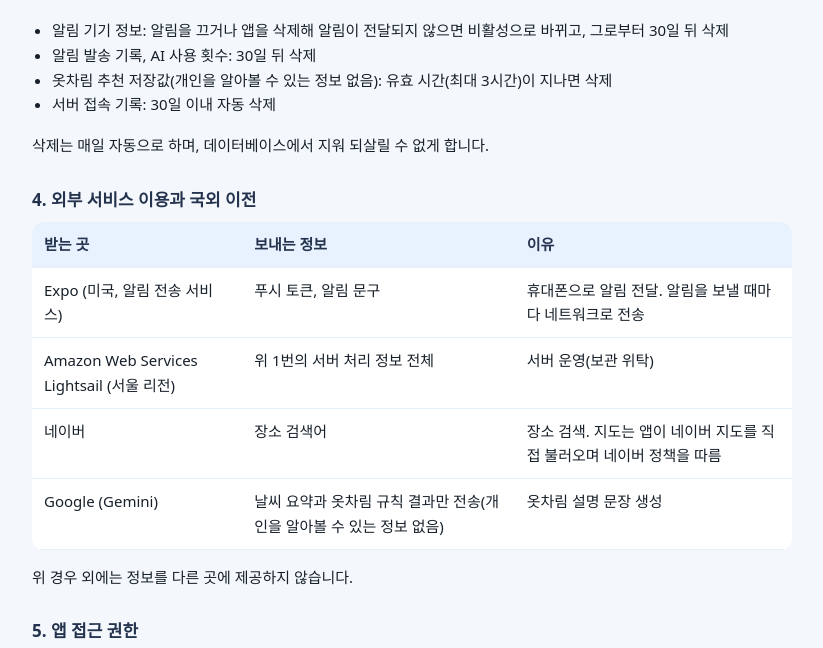
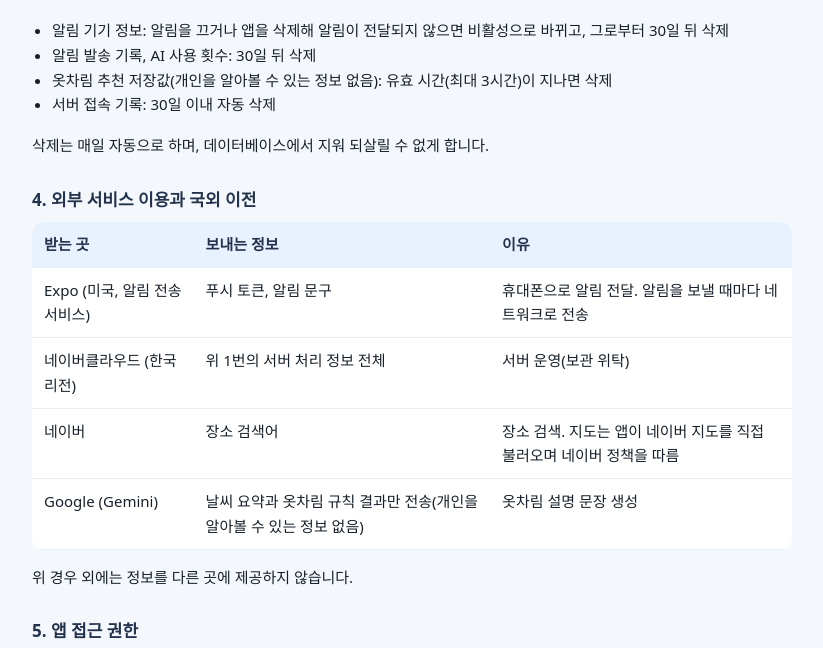
Before and after one commit to vmvvmvvmv/WTD, a Django app: page /privacy/ in a window 1280 px wide. Shown: the part 797-1445 px from the top of the page, without its empty margins (228-1051 px from the left). Run offline with Django 5.2, Linux system fonts and the light colour scheme; parts of the project's set-up code (start-up, migrations or seed data) failed here and were passed over.

Commit message:
배포 대상을 네이버 클라우드로 변경

```diff
--- a/backend/dust/templates/dust/privacy.html
+++ b/backend/dust/templates/dust/privacy.html
@@ -52,7 +52,7 @@
 <table>
 <tr><th>받는 곳</th><th>보내는 정보</th><th>이유</th></tr>
 <tr><td>Expo (미국, 알림 전송 서비스)</td><td>푸시 토큰, 알림 문구</td><td>휴대폰으로 알림 전달. 알림을 보낼 때마다 네트워크로 전송</td></tr>
-<tr><td>Amazon Web Services Lightsail (서울 리전)</td><td>위 1번의 서버 처리 정보 전체</td><td>서버 운영(보관 위탁)</td></tr>
+<tr><td>네이버클라우드 (한국 리전)</td><td>위 1번의 서버 처리 정보 전체</td><td>서버 운영(보관 위탁)</td></tr>
 <tr><td>네이버</td><td>장소 검색어</td><td>장소 검색. 지도는 앱이 네이버 지도를 직접 불러오며 네이버 정책을 따름</td></tr>
 <tr><td>Google (Gemini)</td><td>날씨 요약과 옷차림 규칙 결과만 전송(개인을 알아볼 수 있는 정보 없음)</td><td>옷차림 설명 문장 생성</td></tr>
 </table>
```
Also changed, not shown: backend/deploy/README.md.
